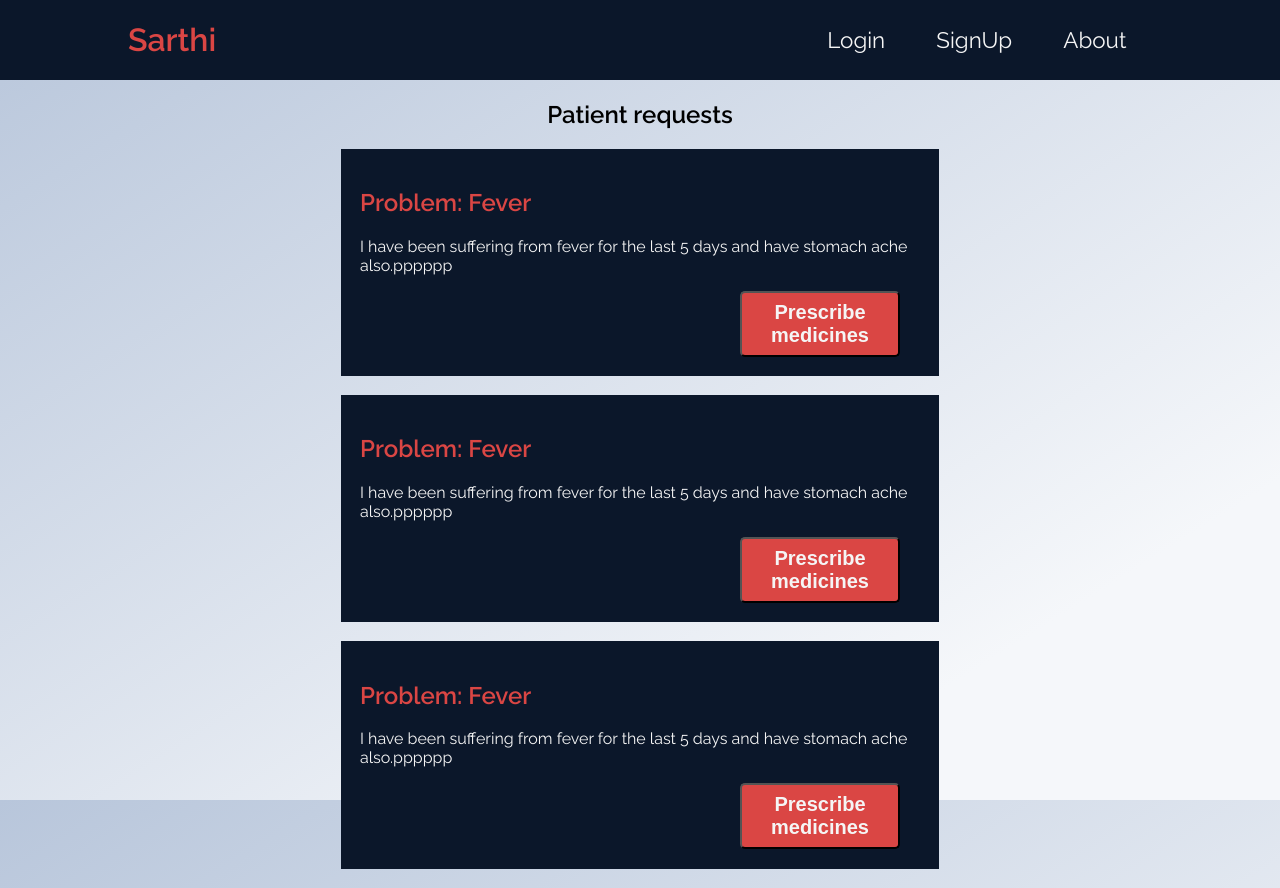
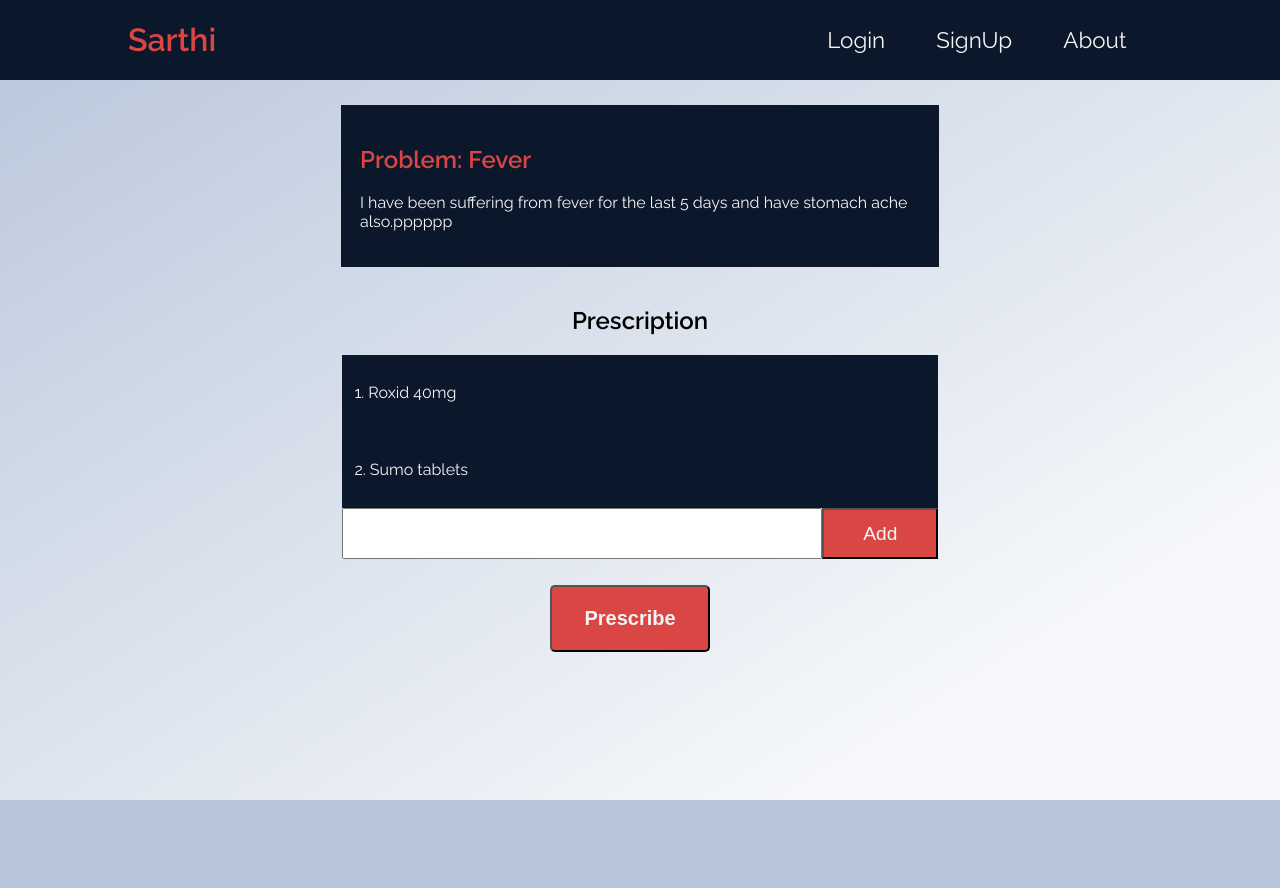
Before and after one commit to Dhruv-Adlakha/Sarthi-medical-help-app, a React (Create React App) app in the folder client/: page /doctors/requests/prescribe in a window 1280 px wide. After the commit the page ends 800 px from the top, so only its background shows below. Built offline with nearby package versions, Linux system fonts and the light colour scheme; the HTML template or start-up script is replaced by a standard one.

Commit message:
Add doctor medicine prescription UI

```diff
--- a/client/src/Routers/AppRouter.js
+++ b/client/src/Routers/AppRouter.js
@@ -9,6 +9,7 @@ import DoctorRequests from '../components/Doctors/DoctorRequests';
 import DoctorDashboard from '../components/Doctors/DoctorDashboard';
 import DoctorMyProfile from '../components/Doctors/DoctorMyProfile';
 import DoctorsUpdateProfile from '../components/Doctors/DoctorUpdateProfile';
+import PrescribeMedicines from '../components/Doctors/PrescribeMedicines';
 
 const AppRouter = () => (
   <BrowserRouter>
@@ -19,11 +20,15 @@ const AppRouter = () => (
       <Route path='/about' component={About} />
       <Route path='/doctors/dashboard' component={DoctorDashboard} />
       <Route path='/doctors/profiles' component={DoctorProfiles} exact={true} />
-      <Route path='/doctors/requests' component={DoctorRequests} />
+      <Route path='/doctors/requests' component={DoctorRequests} exact={true} />
       <Route path='/doctors/profiles/me' component={DoctorMyProfile} />
       <Route
         path='/doctors/profiles/updateProfile'
         component={DoctorsUpdateProfile}
+      />
+      <Route
+        path='/doctors/requests/prescribe'
+        component={PrescribeMedicines}
       />
     </Switch>
   </BrowserRouter>
--- a/client/src/components/Doctors/DoctorRequest.js
+++ b/client/src/components/Doctors/DoctorRequest.js
@@ -1,4 +1,5 @@
 import React from 'react';
+import { NavLink } from 'react-router-dom';
 
 function DoctorRequest() {
   return (
@@ -9,7 +10,9 @@ function DoctorRequest() {
         ache also.pppppp
       </p>
       <div className='buttonSection'>
-        <button className='btn'>Prescribe medicines</button>
+        <NavLink to='/doctors/requests/prescribe' className='btn'>
+          Prescribe medicines
+        </NavLink>
       </div>
     </div>
   );
--- /dev/null
+++ b/client/src/components/Doctors/PrescribeMedicines.js
@@ -0,0 +1,36 @@
+import React from 'react';
+import { NavLink } from 'react-router-dom';
+import Navbar from '../Layout/Navbar';
+
+function PrescribeMedicines() {
+  return (
+    <div>
+      <Navbar />
+      <div className='prescribeMedicines'>
+        <div>
+          <div className='doctorRequest'>
+            <h2>Problem: Fever</h2>
+            <p>
+              I have been suffering from fever for the last 5 days and have
+              stomach ache also.pppppp
+            </p>
+          </div>
+        </div>
+        <h2>Prescription</h2>
+        <div className='addedMedicine'>
+          <p>1. Roxid 40mg</p>
+        </div>
+        <div className='addedMedicine'>
+          <p>2. Sumo tablets</p>
+        </div>
+        <div className='addMedicine'>
+          <input type='text' name='medicine' />
+          <button>Add</button>
+        </div>
+        <button className='btn'>Prescribe</button>
+      </div>
+    </div>
+  );
+}
+
+export default PrescribeMedicines;
--- /dev/null
+++ b/client/src/styles/components/doctors/_prescribeMedicines.scss
@@ -0,0 +1,38 @@
+.prescribeMedicines {
+  display: flex;
+  flex-direction: column;
+  justify-content: center;
+  align-items: center;
+  width: 35rem;
+  margin: auto;
+  margin-top: $m-size;
+}
+
+.prescribeMedicines .addedMedicine {
+  background-color: $theme-blue;
+  color: $theme-white;
+  width: 102%;
+  padding: 0.8rem;
+}
+
+.prescribeMedicines .addMedicine {
+  display: flex;
+  flex-direction: row;
+  width: 37.3rem;
+  margin-bottom: $m-size;
+}
+
+.prescribeMedicines .addMedicine input {
+  width: 80%;
+  padding: 0.5rem;
+  font-size: $s-size;
+  color: $theme-blue;
+}
+
+.prescribeMedicines .addMedicine button {
+  width: 20%;
+  padding: 0.8rem;
+  font-size: $s-size;
+  background-color: $theme-red;
+  color: $theme-white;
+}
--- a/client/src/styles/styles.scss
+++ b/client/src/styles/styles.scss
@@ -19,3 +19,4 @@
 @import './components/doctors/doctorMyProfile';
 @import './components/doctors/serviceHistoryElement';
 @import './components/doctors/doctorUpdateProfile';
+@import './components/doctors/prescribeMedicines';
```
Also changed, not shown: 1 other file (tests, documents, lock files or other folders).
